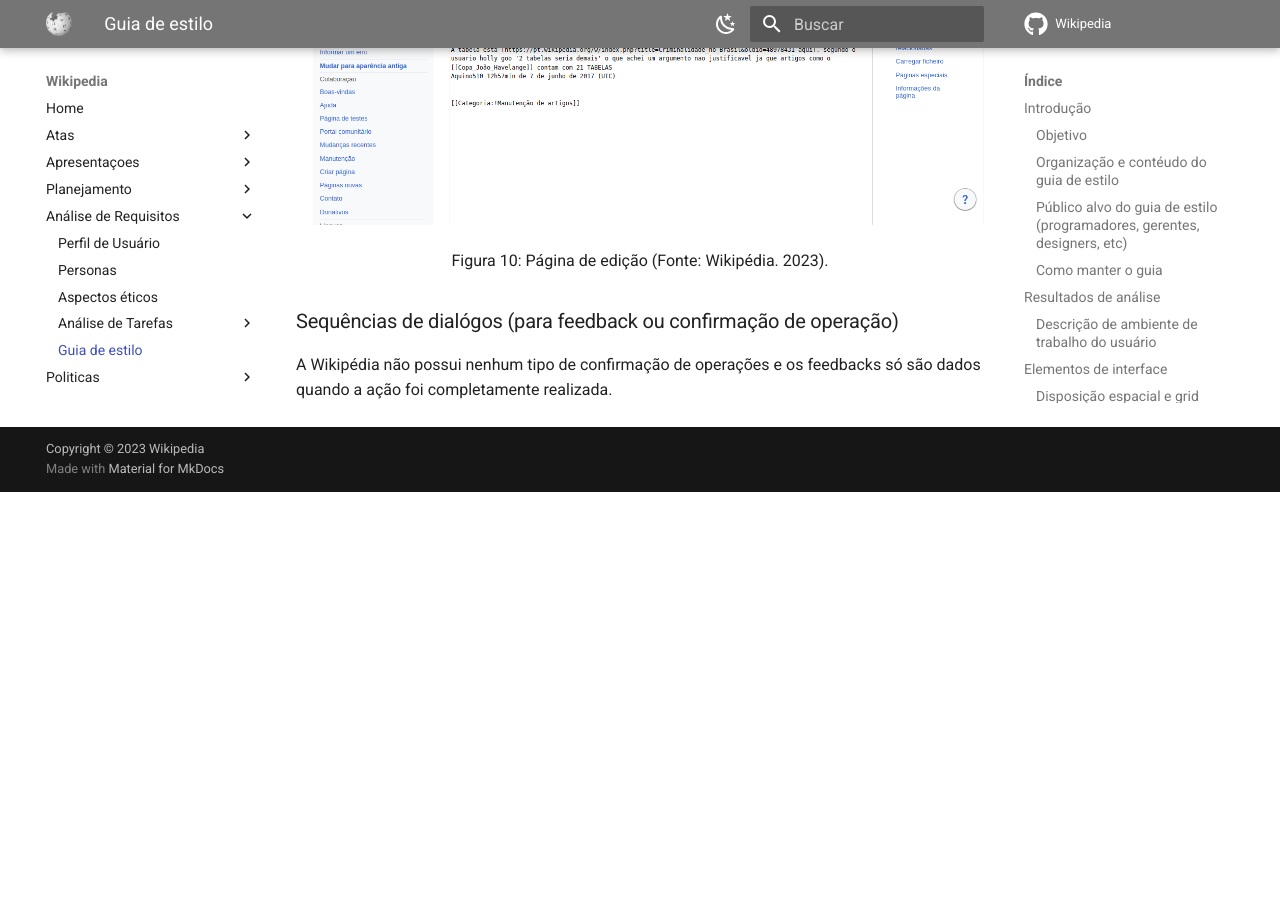
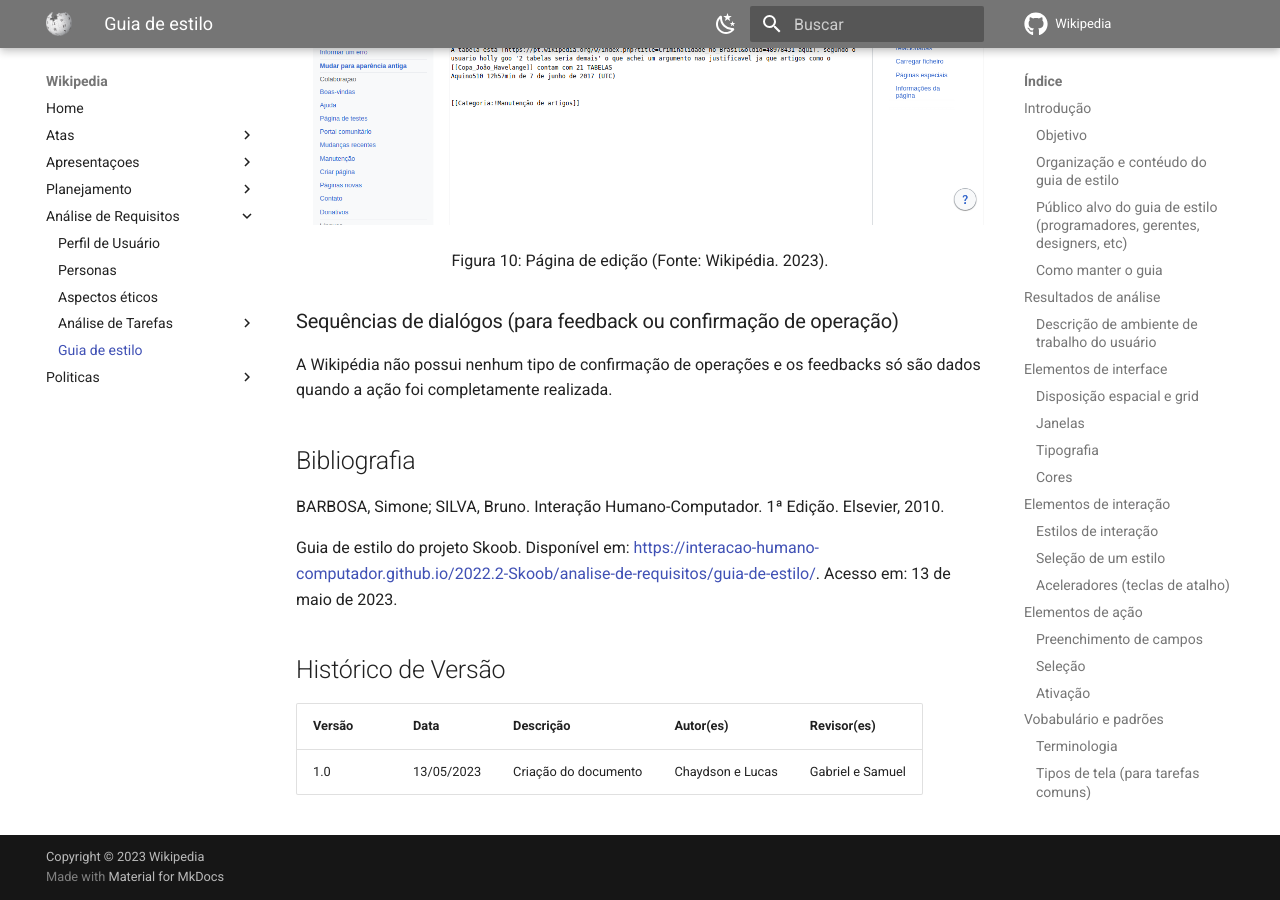
Before and after one commit to Interacao-Humano-Computador/2023.1-Wikipedia, an MkDocs documentation site: the page built from docs/analise-de-requisitos/guiaDeEstilo.md, in a window 1280 px wide and 900 px high, scrolled down 9135 px. Built offline with MkDocs 1.6.1 and Material for MkDocs 9.7.7, drawn with Linux system fonts in a browser that asks for light colours; comment, search, counter and statistics services are not loaded; before the commit the page ends 9627 px from its top, so only the background shows below that; some of the changed text lies outside the part shown.

Commit message:
47- Bibliografia e historico
Co-authored-by: Chaydson Ferreira <chaydson14@gmail.com>

```diff
--- a/docs/analise-de-requisitos/guiaDeEstilo.md
+++ b/docs/analise-de-requisitos/guiaDeEstilo.md
@@ -36,6 +36,7 @@
 Para manter a eficácia do Guia de Estilo, é importante atualizá-lo regularmente com novas decisões de design e mudanças na identidade visual ou nas diretrizes de marca. A equipe de design deve garantir que todas as mudanças e atualizações sejam documentadas no Guia de Estilo e que as informações estejam sempre acessíveis e atualizadas. Além disso, é importante educar e conscientizar a equipe de desenvolvimento sobre o uso e a importância do Guia de Estilo, garantindo que ele seja seguido de forma consistente em todas as etapas do projeto. Ao manter o Guia de Estilo atualizado e fazer com que a equipe de desenvolvimento o siga adequadamente, é possível garantir a consistência do design e da identidade visual do produto, melhorar a eficácia da equipe e a satisfação do cliente.
 
 ## Resultados de análise
+
 ### Descrição de ambiente de trabalho do usuário
 
 O objetivo do usuário ao acessar a Wikipedia é obter informações de forma clara e objetiva. Por isso, é importante que o site apresente um layout simples e organizado, para que o usuário possa encontrar facilmente o que está procurando. Além disso, é fundamental que o conteúdo dos artigos seja de fácil compreensão e apresentado de forma coerente, com informações precisas e confiáveis. É importante que os links para outras páginas da Wikipedia estejam disponíveis e facilmente acessíveis, para que o usuário possa aprofundar seus conhecimentos sobre o assunto que está pesquisando.
@@ -63,7 +64,6 @@
 </div>
 
 <img src="/images/guiaEstilo/telaInicial.png"/>
-
 
 <div style="text-align: center">
     <p> Figura 3: Página inicial (Fonte: Wikipedia. 2023).</p>
@@ -178,3 +178,15 @@
 ### Sequências de dialógos (para feedback ou confirmação de operação)
 
 A Wikipédia não possui nenhum tipo de confirmação de operações e os feedbacks só são dados quando a ação foi completamente realizada.
+
+## Bibliografia
+
+BARBOSA, Simone; SILVA, Bruno. Interação Humano-Computador. 1ª Edição. Elsevier, 2010.
+
+Guia de estilo do projeto Skoob. Disponível em: <https://interacao-humano-computador.github.io/2022.2-Skoob/analise-de-requisitos/guia-de-estilo/>. Acesso em: 13 de maio de 2023.
+
+## Histórico de Versão
+
+| Versão | Data       | Descrição            | Autor(es)        | Revisor(es)      |
+| ------ | ---------- | -------------------- | ---------------- | ---------------- |
+| 1.0    | 13/05/2023 | Criação do documento | Chaydson e Lucas | Gabriel e Samuel |
```
Also changed, not shown: other parts of docs/analise-de-requisitos/guiaDeEstilo.md (+1 -1 lines).
